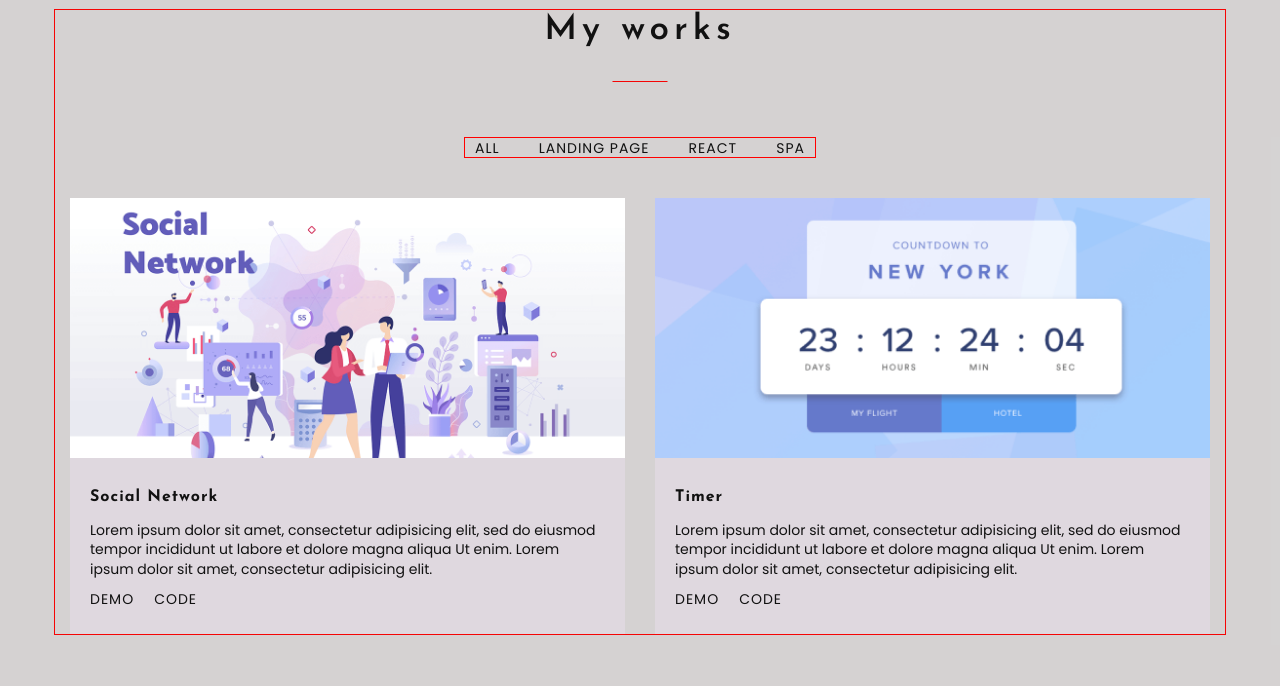
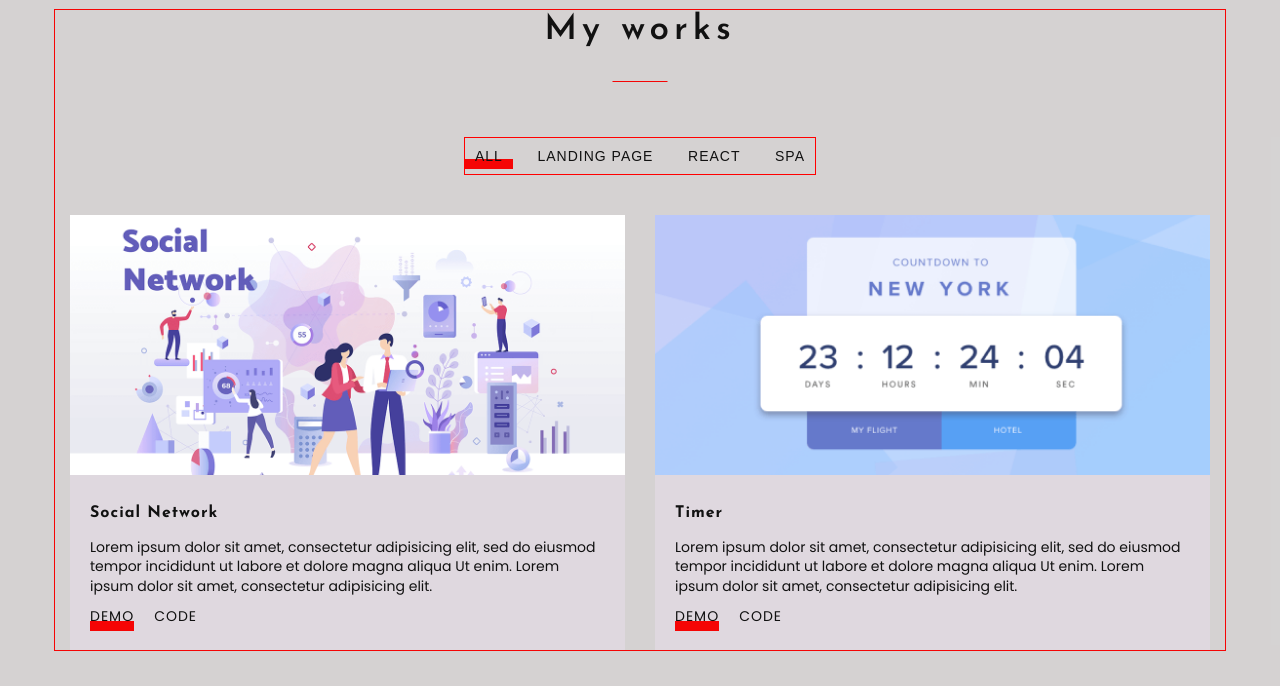
Before and after one commit to VitaMirosh/portfolio-start-project-vite-main, a React (Vite) app: page / in a window 1280 px wide. Shown: the part 880-1566 px from the top of the page. Built offline with nearby package versions, Linux system fonts and the light colour scheme.

Commit message:
Tabs useState + filter

```diff
--- a/src/components/Link.ts
+++ b/src/components/Link.ts
@@ -1,7 +1,7 @@
-import styled from "styled-components";
+import styled, {css} from "styled-components";
 import {theme} from "../styles/Theme.ts";
 
-export const Link = styled.a`
+export const Link = styled.a <{active?:boolean}>`
      font-weight: 400;
      font-size: 14px;
      letter-spacing: 1px;
@@ -28,5 +28,8 @@
          right:0;
          z-index: -1;
 
+      ${props => props.active && css<{active?: boolean}>`
+       height:10px;
+      `}
      }
  `
--- a/src/layout/sections/works/Works.tsx
+++ b/src/layout/sections/works/Works.tsx
@@ -1,35 +1,77 @@
 import {SectionTitle} from "../../../components/SectionTitle.ts";
-import {TabMenu} from "./tabMenu/TabMenu.tsx";
+import {TabMenu, TabStatusType} from "./tabMenu/TabMenu.tsx";
 import {FlexWrapper} from "../../../components/FlexWrapper.ts";
 import {Work} from "./work/Work.tsx"
 import socialImg from "../../../assets/images/pic11.webp";
 import socialImg2 from "../../../assets/images/pic22.webp"
 import {Container} from "../../../components/Container.ts";
 import * as React from "react";
-import { S } from "./Works_Styles.ts";
+import {S} from "./Works_Styles.ts";
+import {useState} from "react";
 
 
-const workItems = ["All", "landing page", "React", "spa"]
-const workData = [
+// const tabsItems = ["All", "landing page", "React", "spa"]
+
+const tabsItems: Array<{status:TabStatusType, title: string }> = [
+  {
+    title: "All",
+    status:"all",
+  },
+  {
+    title: "Landing page",
+    status:"landing",
+  },
+  {
+    title: "React",
+    status:"react",
+  },
+  {
+    title: "Spa",
+    status:"spa",
+  }
+]
+
+const worksData = [
   {
     title: "Social Network",
     src: socialImg,
     text: "Lorem ipsum dolor sit amet, consectetur adipisicing elit, sed do eiusmod tempor incididunt ut labore et dolore magna aliqua Ut enim. Lorem ipsum dolor sit amet, consectetur adipisicing elit.",
+    type: "spa"
   },
   {
     title: "Timer",
     src: socialImg2,
     text: "Lorem ipsum dolor sit amet, consectetur adipisicing elit, sed do eiusmod tempor incididunt ut labore et dolore magna aliqua Ut enim. Lorem ipsum dolor sit amet, consectetur adipisicing elit.",
+    type: "react"
   }
 ]
 export const Works: React.FC = () => {
+  const [currentFilterStatus,setCurrentFilterStatus] = useState("all")
+
+  let filteredWorks = worksData
+
+  if (currentFilterStatus === "landing") {
+    filteredWorks = worksData.filter(work=>work.type === "landing");
+  }
+  if (currentFilterStatus === "react") {
+    filteredWorks = worksData.filter(work=>work.type === "react");
+  }
+  if (currentFilterStatus === "spa") {
+    filteredWorks = worksData.filter(work=>work.type === "spa");
+  }
+
+  function changeFilterStatus (value:TabStatusType) {
+    setCurrentFilterStatus(value)
+  }
   return (
     <S.Works>
       <Container>
         <SectionTitle>My works</SectionTitle>
-        <TabMenu menuItems={workItems}/>
+        <TabMenu tabsItems={tabsItems}
+                 changeFilterStatus={changeFilterStatus}
+                 currentFilterStatus={currentFilterStatus}/>
         <FlexWrapper justify={"space-between"} aling={"flex-start"} wrap={"wrap"}>
-          {workData.map((w) => {
+          {filteredWorks.map((w) => {
             return <Work title={w.title}
                          src={w.src}
                          text={w.text}/>
--- a/src/layout/sections/works/tabMenu/TabMenu.tsx
+++ b/src/layout/sections/works/tabMenu/TabMenu.tsx
@@ -1,14 +1,24 @@
 import styled from "styled-components";
 import {Link} from "../../../../components/Link.ts";
 
+export type TabStatusType = "all" | "landing" | "react" | "spa"
 
-export const TabMenu = (props: { menuItems: Array<string> }) => {
+
+type TabMenuPropsType = {
+  tabsItems: Array<{ status: TabStatusType, title: string }>
+  changeFilterStatus: (value: TabStatusType) => void
+  currentFilterStatus: string
+}
+
+export const TabMenu = (props: TabMenuPropsType) => {
   return (
     <StyledTabMenu>
       <ul>
-        {props.menuItems.map((item, index) => {
+        {props.tabsItems.map((item, index) => {
           return <ListItem key={index}>
-            <Link href="">{item}</Link>
+            <Link active={props.currentFilterStatus === item.status} as={"button"} onClick={() => {
+              props.changeFilterStatus(item.status)
+            }}>{item.title}</Link>
           </ListItem>
         })}
       </ul>
@@ -22,8 +32,8 @@
         justify-content: space-between;
         max-width: 352px;
         width: 100%;
-        border:1px solid red;
-        margin:0 auto 40px;
+        border: 1px solid red;
+        margin: 0 auto 40px;
     }
 `
 const ListItem = styled.li`
--- a/src/layout/sections/works/work/Work.tsx
+++ b/src/layout/sections/works/work/Work.tsx
@@ -1,7 +1,7 @@
 import {Link} from "../../../../components/Link.ts";
 import {Button} from "../../../../components/Button.ts";
 import * as React from "react";
-import { S } from "../Works_Styles.ts";
+import {S} from "../Works_Styles.ts";
 
 type WorkPropsType = {
   title: string
@@ -20,7 +20,7 @@
       <S.Description>
         <S.Title>{props.title}</S.Title>
         <S.Text>{props.text}</S.Text>
-        <Link href={"#"}>demo</Link>
+        <Link active href={"#"}>demo</Link>
         <Link href={"#"}>code</Link>
       </S.Description>
     </S.Work>
```
